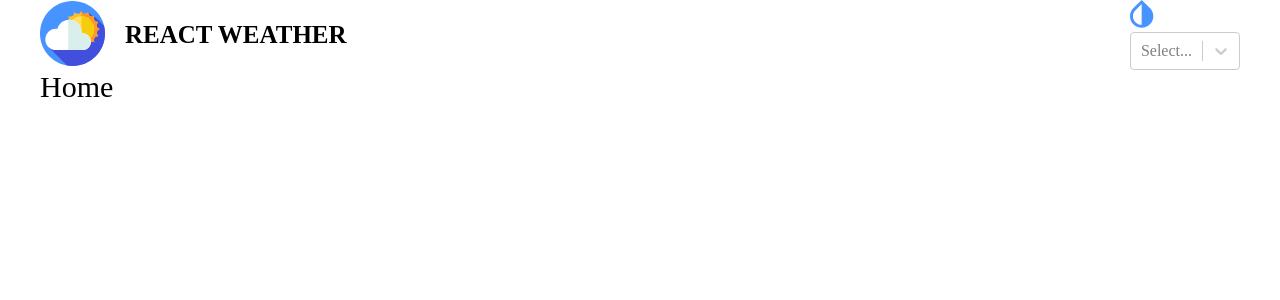
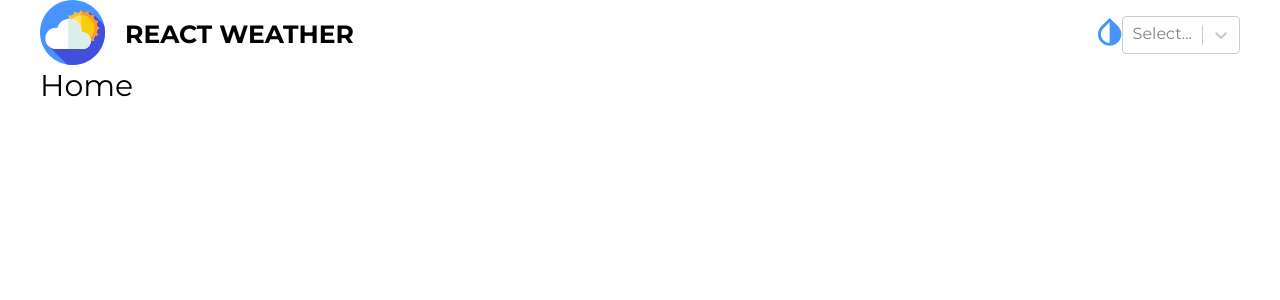
Before and after one commit to raman-davidovich/React_weather_app, a React (Create React App) app: page / in a window 1280 px wide. Shown: the top 300 px of the page. Built offline with nearby package versions, Linux system fonts and the light colour scheme.

Commit message:
feat: import fonts

```diff
--- a/src/shared/Header/Header.tsx
+++ b/src/shared/Header/Header.tsx
@@ -19,8 +19,8 @@
       <div className={s.wrapper}>
         <div className={s.change_theme}>
           <GlobalSvgSelector id="change-theme" />
-          <Select options={options} />
         </div>
+        <Select options={options} />
       </div>
     </div>
   );
--- a/src/styles/index.scss
+++ b/src/styles/index.scss
@@ -1,4 +1,9 @@
 @import '~normalize.css';
+@import url('https://fonts.googleapis.com/css2?family=Montserrat:wght@300;400;500;600;700&display=swap');
+
+body {
+  font-family: 'Montserrat', sans-serif;
+}
 
 .container {
   max-width: 1200px;
```
